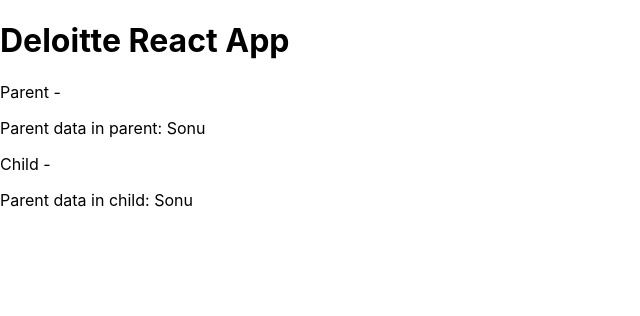
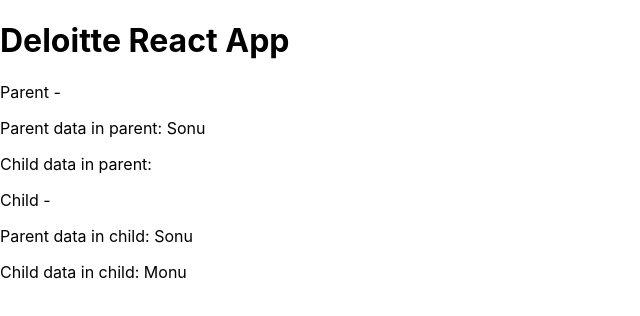
Before and after one commit to vamandeshmukh/deloitte-mar6-app, a React (Create React App) app: page / in a window 1280 px wide. Shown: the top 316 px of the page, without its empty margins (0-640 px from the left). Built offline with nearby package versions, Linux system fonts and the light colour scheme.

Commit message:
react-js

```diff
--- a/src/components/Child.js
+++ b/src/components/Child.js
@@ -2,11 +2,13 @@
 const Child = (props) => {
 
     const parentDataInChild = props.passData;
+    const childDataInChild = 'Monu';
 
     return (
         <div>
             <p>Child -</p>
             <p>Parent data in child: {parentDataInChild}</p>
+            <p>Child data in child: {childDataInChild}</p>
         </div>
     );
 
--- a/src/components/Parent.js
+++ b/src/components/Parent.js
@@ -3,11 +3,14 @@
 const Parent = () => {
 
     const parentDataInParent = 'Sonu';
+    let childDataInparent = '';
 
     return (
         <div>
             <p>Parent -</p>
             <p>Parent data in parent: {parentDataInParent}</p>
+            <p>Child data in parent: {childDataInparent}</p>
+
             <Child passData={parentDataInParent} />
         </div>
     );
```
